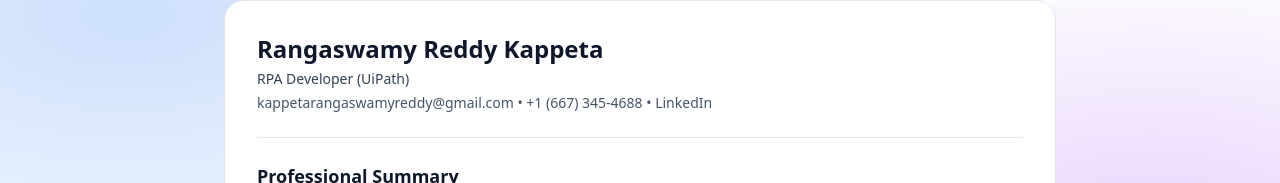
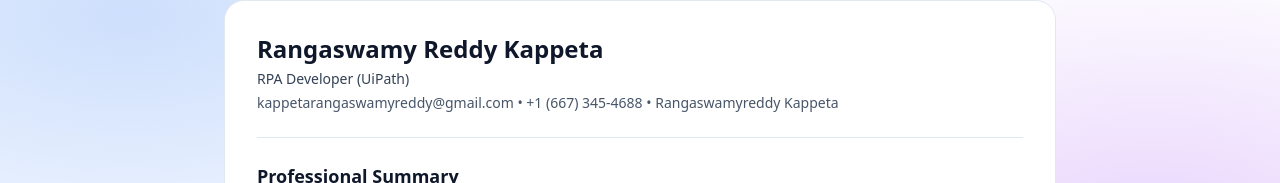
Before and after one commit to kappetarangaswamyreddy-ui/portfolio, a Next.js app: page /resume in a window 1280 px wide. Shown: the part 217-400 px from the top of the page. Built offline with nearby package versions, Linux system fonts and the light colour scheme.

Commit message:
Update site.ts

```diff
--- a/data/site.ts
+++ b/data/site.ts
@@ -3,7 +3,7 @@ export const site = {
   role: "RPA Developer (UiPath)",
   email: "kappetarangaswamyreddy@gmail.com",
   phone: "+1 (667) 345-4688",
-  linkedInLabel: "LinkedIn",
+  linkedInLabel: "Rangaswamyreddy Kappeta",
   linkedInUrl: "https://www.linkedin.com/in/ranga-swamy-reddy-4a0b79284/", // TODO: replace with your full LinkedIn URL
   location: "USA",
   keywords: [
```
